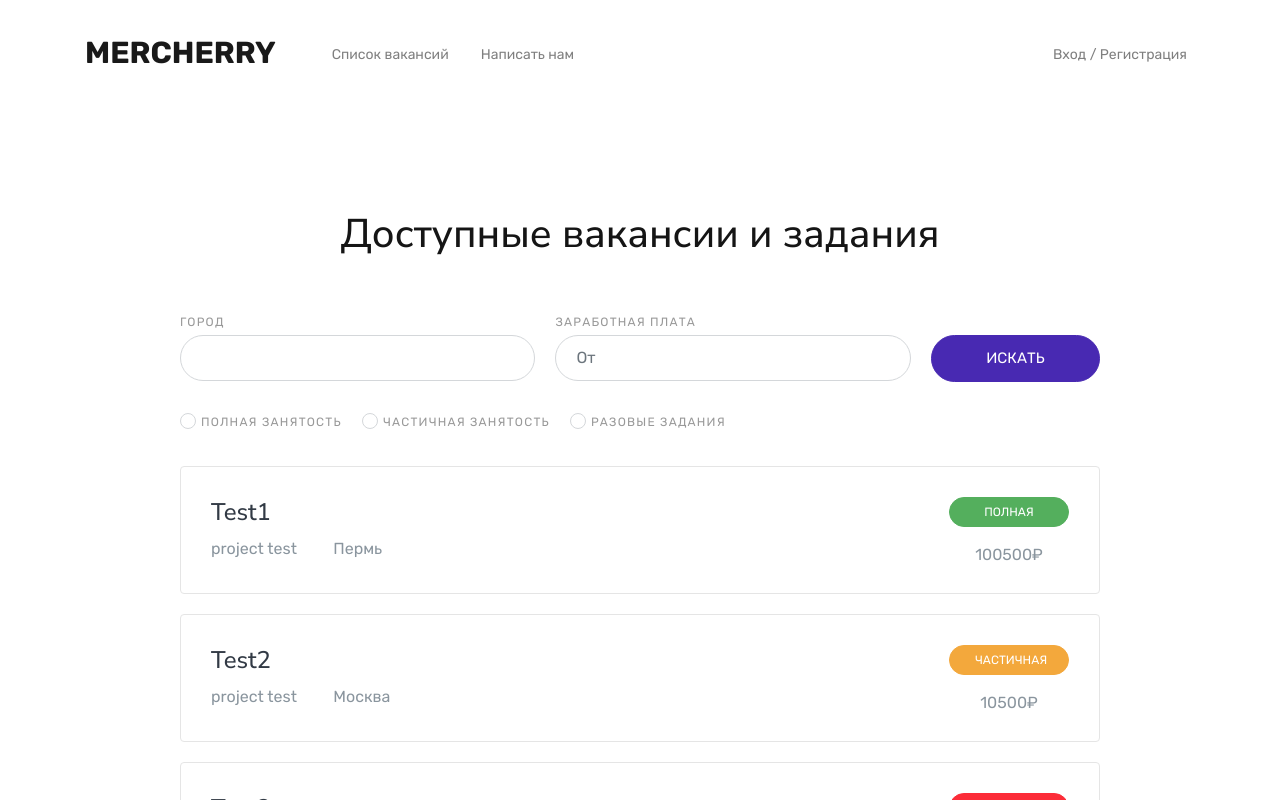
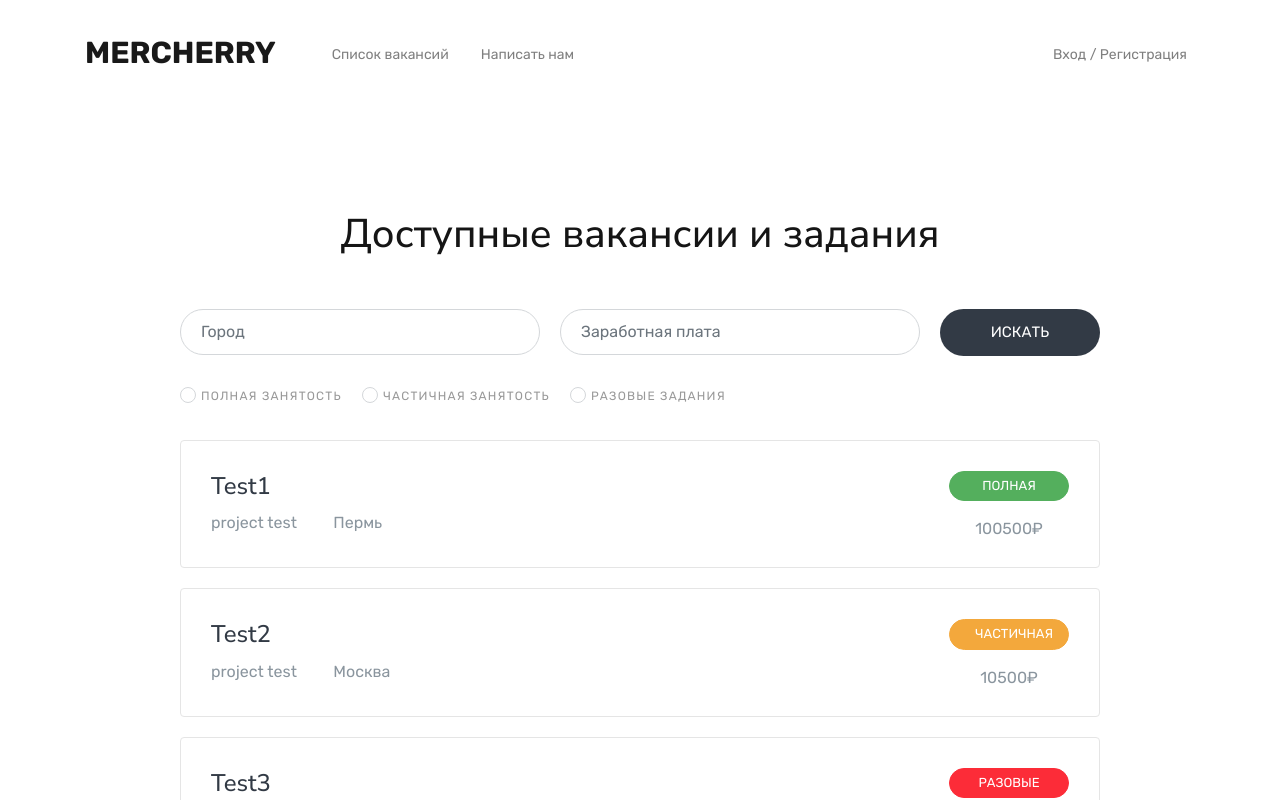
Before and after one commit to apuc/mercherry, a Vue app: page /job in a window 1280 px wide. Shown: the top 800 px of the page. Built offline with nearby package versions, Linux system fonts and the light colour scheme; a web font is replaced by a local one; what vue-yandex-maps would draw is missing.

Commit message:
change job

```diff
--- a/public/custom-bootstrap.css
+++ b/public/custom-bootstrap.css
@@ -261,8 +261,23 @@ selectric-items, .container .swiper-container .swiper-slide, .container .gallery
 }
 .btn-small {
     min-width: unset;
-    padding: 5px 25px;
-    font-size: 12px;
+    padding: 4px 25px 5px;
+    font-size: 13px;
+}
+.btn-black {
+    color: #fff;
+    background-color: #323a45;
+}
+.btn-black:hover {
+    color: #fff;
+    background-color: #1d2127;
+}
+.btn-black:focus, .btn-black.focus {
+    box-shadow: 0 0 0 0 rgba(50, 58, 69, 0.5);
+}
+.btn-black:not(:disabled):not(.disabled):active:focus, .btn-black:not(:disabled):not(.disabled).active:focus,
+.show > .btn-black.dropdown-toggle:focus {
+    box-shadow: 0 0 0 0 rgba(50, 58, 69, 0.5);
 }
 .btn-orange {
     color: #fff;
--- a/src/components/job/JobForm.vue
+++ b/src/components/job/JobForm.vue
@@ -5,24 +5,21 @@
       <div class="form-row mb-0">
         <div class="col-sm">
           <div class="form-group field-city mb-3">
-            <label class="control-label" for="city">Город</label>
             <div>
-              <input type="text" id="city" class="form-control" name="city">
+              <input type="text" id="city" class="form-control" name="city" placeholder="Город">
             </div>
             <div class="help-block"></div>
           </div>
         </div>
         <div class="col-sm">
           <div class="form-group field-total_salary mb-3">
-            <label class="control-label" for="total_salary">Заработная плата</label>
-            <input type="text" id="total_salary" class="form-control" name="total_salary" placeholder="От">
+            <input type="text" id="total_salary" class="form-control" name="total_salary" placeholder="Заработная плата">
             <div class="help-block"></div>
           </div>
         </div>
         <div class="px-1">
           <div class="form-group mb-3">
-            <label class="contol-label">&nbsp;</label>
-            <button type="submit" class="btn btn-primary col">Искать</button>
+            <button type="submit" class="btn btn-black col">Искать</button>
           </div>
         </div>
       </div>
```
